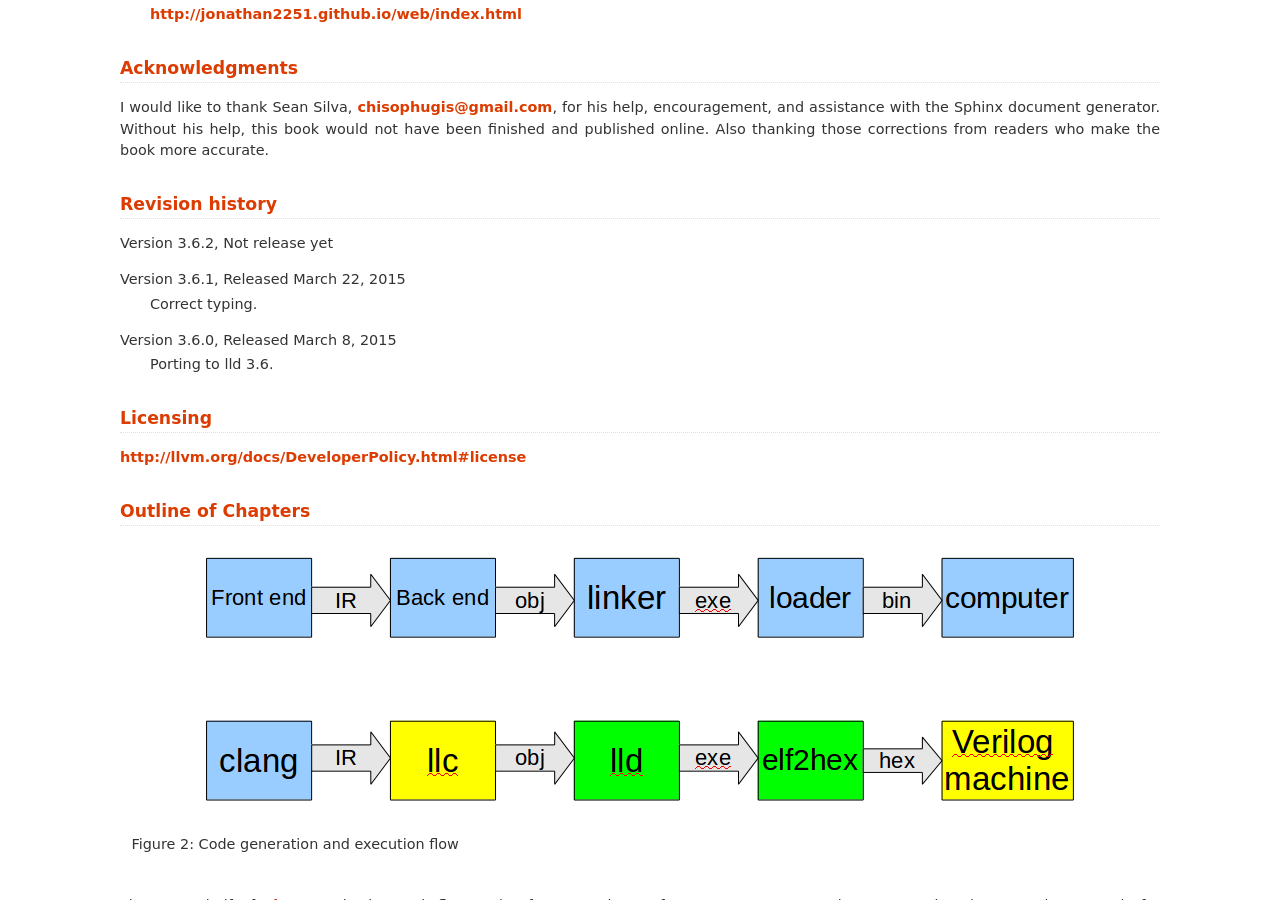
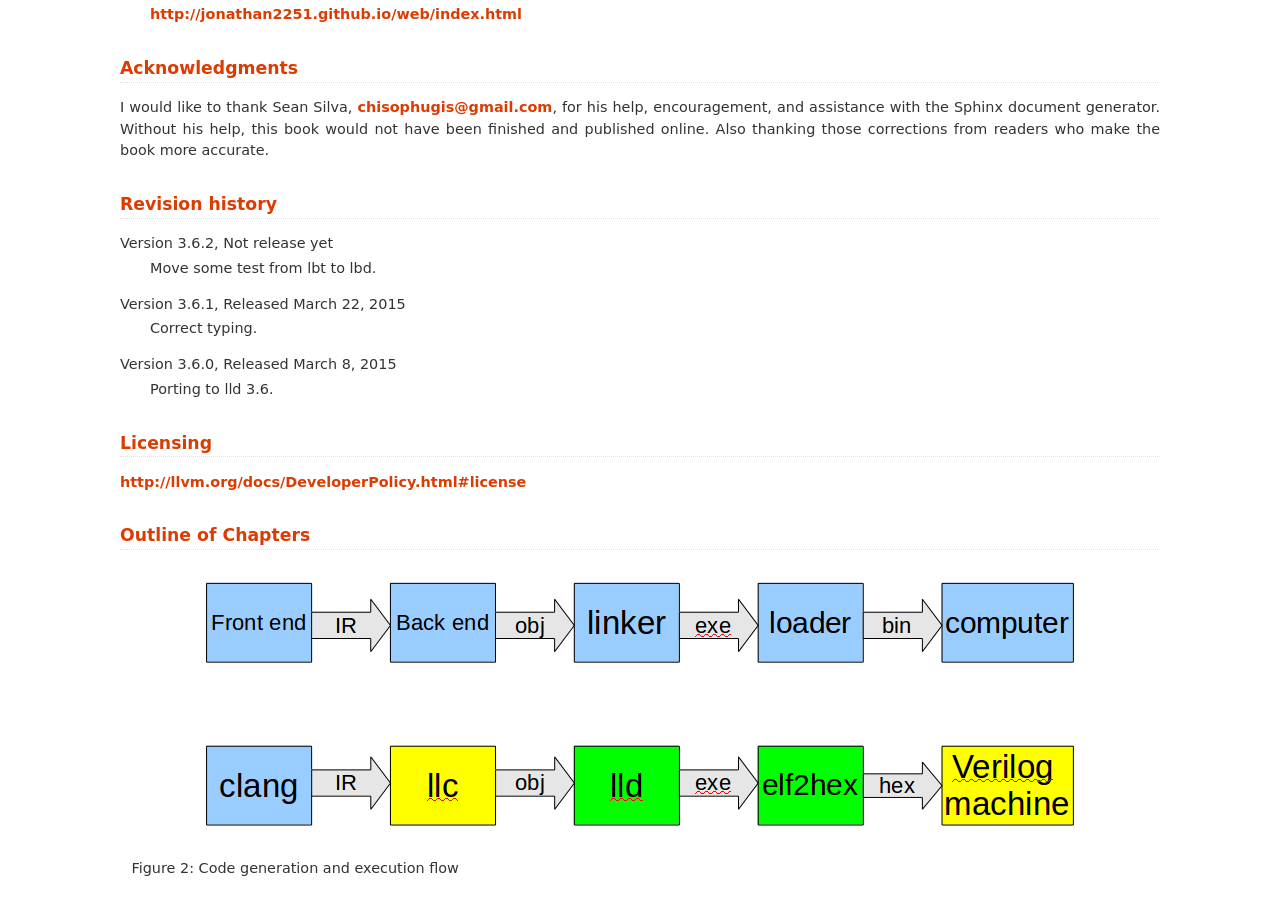
Before and after one commit to Jonathan2251/lbt, a Sphinx documentation site: the page built from source/about.rst, in a window 1280 px wide and 900 px high, scrolled down 456 px. Built offline with Sphinx 7.4.7, drawn with Linux system fonts in a browser that asks for light colours; formulas are drawn with MathJax 3.

Commit message:
Move some test from lbt to lbd

```diff
--- a/source/about.rst
+++ b/source/about.rst
@@ -32,6 +32,7 @@ Revision history
 ----------------
 
 Version 3.6.2, Not release yet
+  Move some test from lbt to lbd.
 
 Version 3.6.1, Released March 22, 2015
   Correct typing.
```
